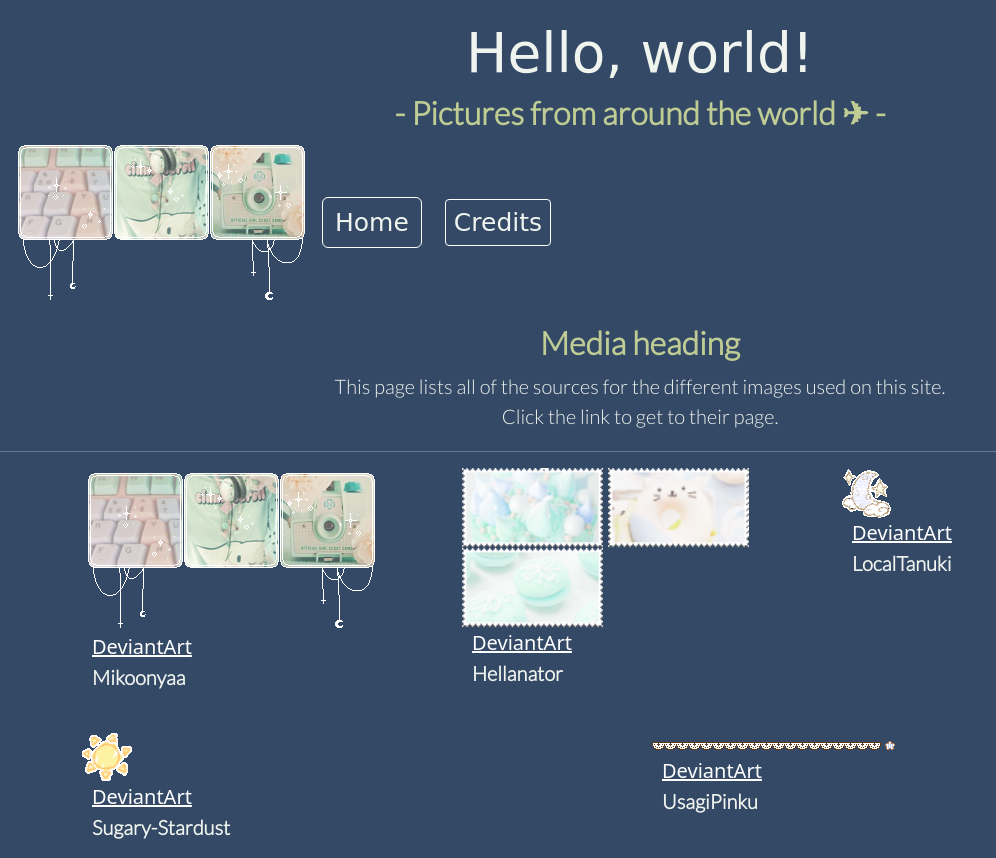
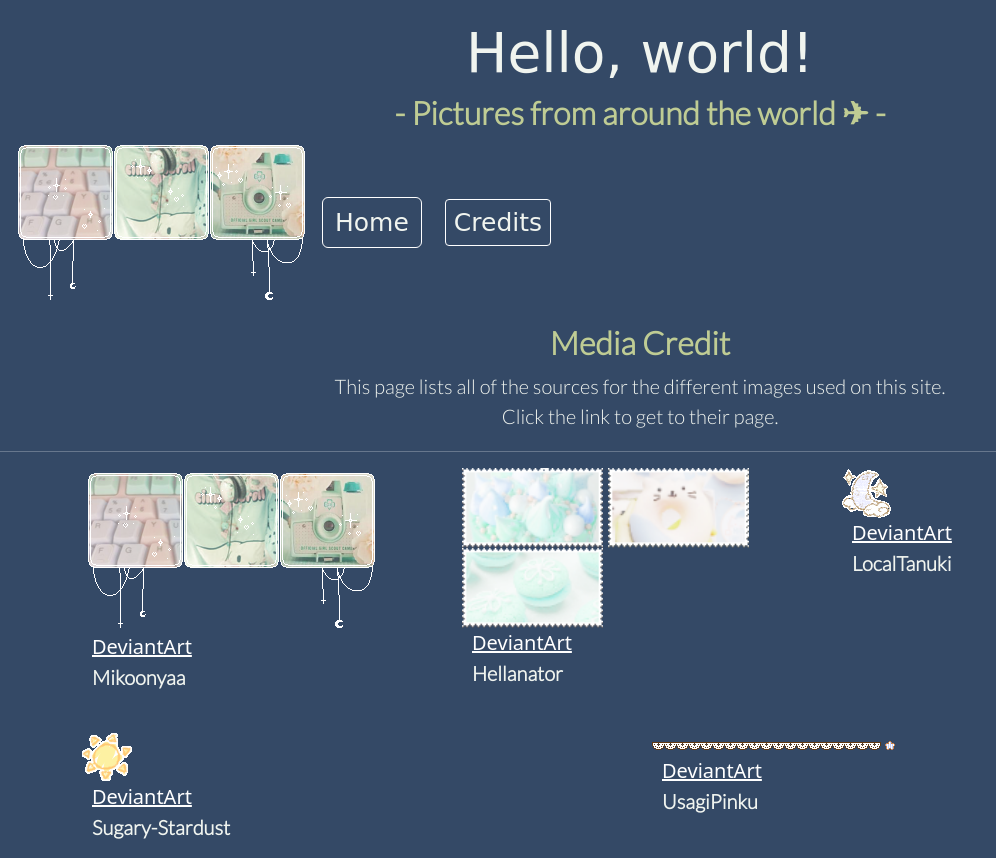
Before and after one commit to uni-mairata/hello-world-map-gallery, a plain HTML site: page pages/credits.html in a window 1280 px wide. Shown: the whole page, without its empty margins (0-996 px from the left). Drawn offline with nearby package versions, Linux system fonts and the light colour scheme; a web font is replaced by a local one.

Commit message:
Code format changes

```diff
--- a/pages/credits.html
+++ b/pages/credits.html
@@ -38,7 +38,7 @@
 
 
   <div style="margin: 20px;">
-    <h2 class="mt-0 text-center">Media heading</h2>
+    <h2 class="mt-0 text-center">Media Credit</h2>
     <p class="text-center">This page lists all of the sources for the different images used on this site.
     <br>Click the link to get to their page.</p>
   </div>
```
Also changed, not shown: index.html (+5 -1 lines).
